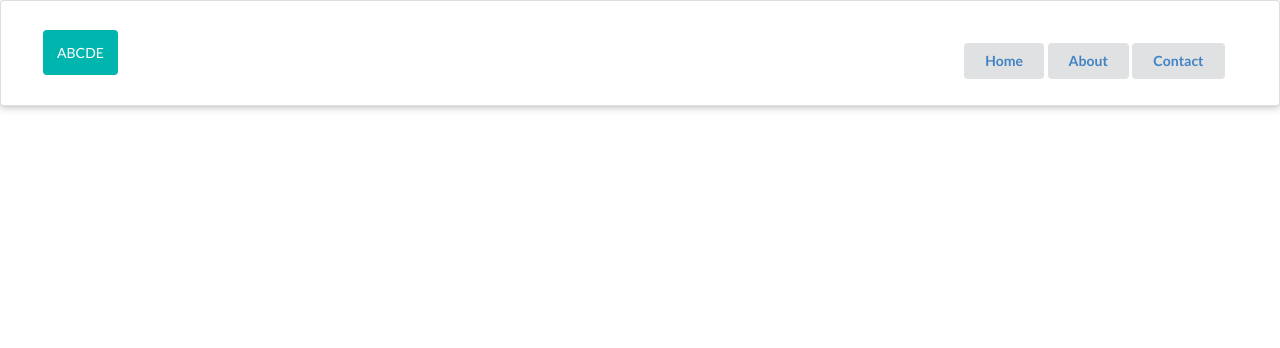
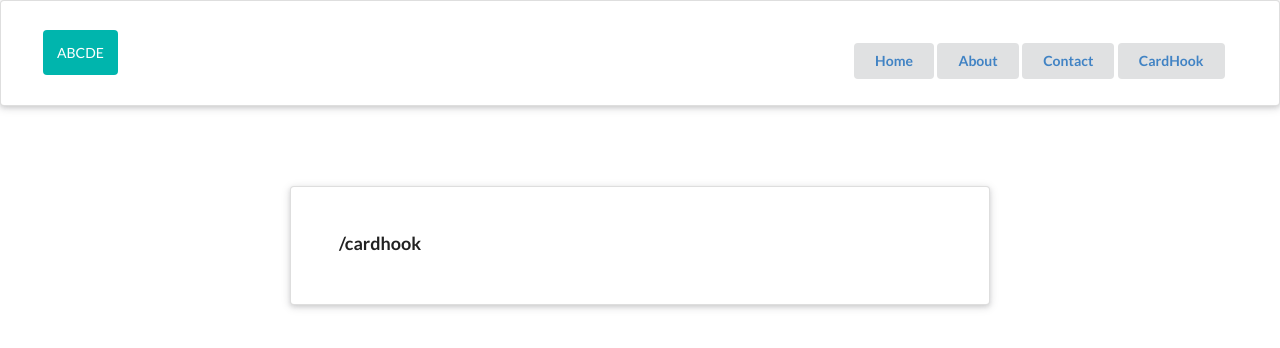
Before and after one commit to PrzemoAL13/react-router-app, a React (Create React App) app: page /cardhook in a window 1280 px wide. Shown: the top 348 px of the page. Built offline with nearby package versions, Linux system fonts and the light colour scheme.

Commit message:
react hook and function component used to pass location information to the card

```diff
--- a/src/App.js
+++ b/src/App.js
@@ -6,6 +6,7 @@ import Home from "./components/Home";
 import About from "./components/About";
 import Contact from "./components/Contact";
 import Card from "./components/Card";
+import CardHook from "./components/CardHook";
 
 function App() {
 	return (
@@ -16,7 +17,10 @@ function App() {
 					<Route exact path='/' element={<Home />} />
 					<Route path='/about' element={<About />} />
 					<Route path='/contact' element={<Contact />} />
-					<Route path='/card/:us' element={<Card />} />
+					{/* problem z przekazaniem props */}
+					{/* <Route path='/card/:us' element={<Card />} /> */}
+					<Route path='/cardhook' element={<CardHook />} />
+					<Route path='/cardhook/:123' element={<CardHook />} />
 				</Routes>
 			</div>
 		</Router>
--- /dev/null
+++ b/src/components/CardHook.js
@@ -0,0 +1,20 @@
+import React from "react";
+import { useLocation } from "react-router-dom";
+
+const usePathName = () => {
+	const location = useLocation();
+	return location.pathname;
+};
+
+const CardHook = () => {
+	let myName = usePathName();
+	return (
+		<div
+			className='ui raised very padded text container segment'
+			style={{ marginTop: "80px" }}>
+			<h3 className='ui header'>{myName}</h3>
+		</div>
+	);
+};
+
+export default CardHook;
--- a/src/components/Contact.js
+++ b/src/components/Contact.js
@@ -1,5 +1,6 @@
 import React from "react";
 import Modal from "./modal";
+
 
 const Contact = () => {
 	return (
--- a/src/components/Navbar.js
+++ b/src/components/Navbar.js
@@ -15,6 +15,9 @@ const Navbar = () => {
 				<button className='ui button'>
 					<NavLink to='/contact'>Contact</NavLink>
 				</button>
+				<button className='ui button'>
+					<NavLink to='/cardhook'>CardHook</NavLink>
+				</button>
 			</div>
 		</nav>
 	);
```
